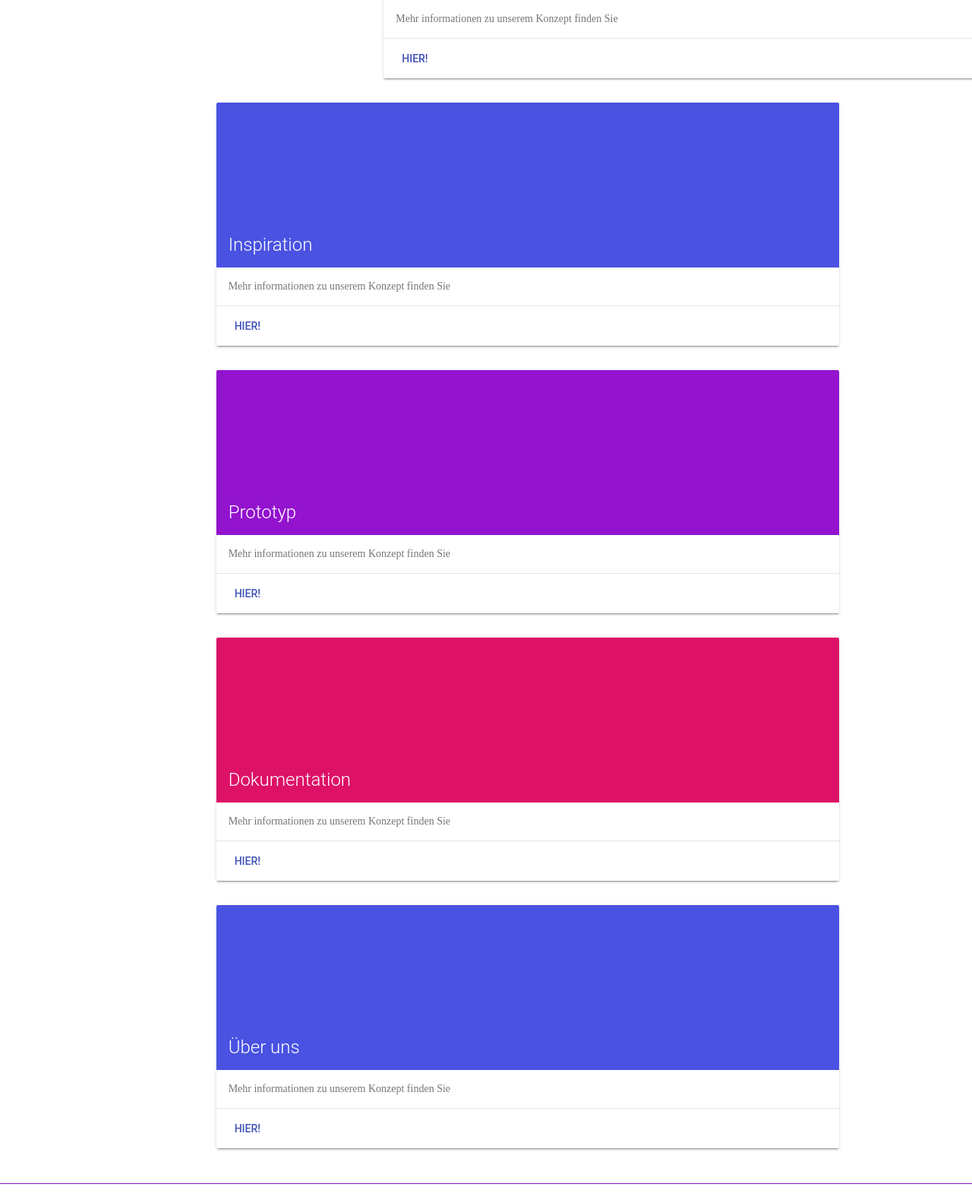
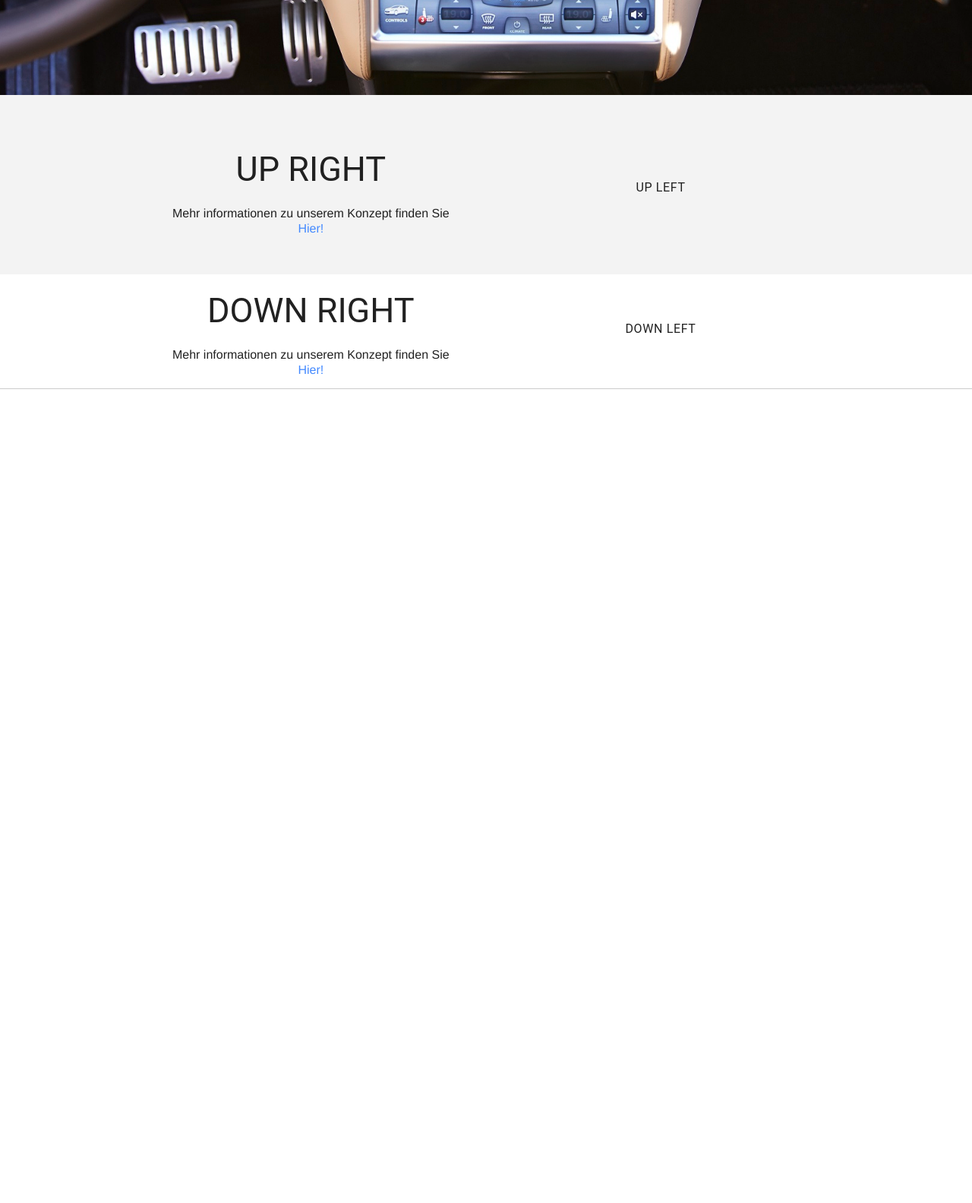
Before and after one commit to lkwint/WBA1_Challenge2017, a plain HTML site: page Konzepseite/index.html in a window 1280 px wide and 2400 px high. Shown: the part 817-2400 px from the top of the page at 76% size. Drawn offline with nearby package versions, Linux system fonts and the light colour scheme.

Commit message:
Konzeptseite is changed

```diff
--- a/Konzepseite/index.html
+++ b/Konzepseite/index.html
@@ -5,10 +5,11 @@
     <title>Challenge Konzept</title>
 
 
+    <link rel="stylesheet" href="styles/navi.css">
     <link rel="stylesheet" href="https://fonts.googleapis.com/icon?family=Material+Icons">
     <link rel="stylesheet" href="https://code.getmdl.io/1.3.0/material.indigo-pink.min.css">
     <link rel="stylesheet" href="https://code.getmdl.io/1.3.0/material.indigo-blue.min.css">
-    <link rel="stylesheet" href="styles/navi.css">
+
 
 
 
@@ -20,11 +21,7 @@
 <div class="mdl-layout mdl-js-layout mdl-layout--fixed-header">
     <header class="mdl-layout__header">
         <div class="mdl-layout__header-row backgrond_farbe">
-<<<<<<< HEAD
             <img src="img/Logo.svg" width="260px" height="260px">
-=======
-            <h6>Tesla</h6>
->>>>>>> alejandro
             <div class="mdl-layout-spacer"></div>
 
             <nav class="mdl-navigation mdl-layout--large-screen-only navigation_font">
@@ -42,50 +39,24 @@
     <main class="mdl-layout__content">
         <div class="page-content">
 
-            <div class="slideshow-container">   //erstellt die Vorschau der Bilder auf Landingpage
 
-                <div class="mySlides fade">
-                    <div class="numbertext"></div>
-                    <img class="slideshow_img" src="img/Training_challenge1.png"/>
-                </div>
-
-                <div class="mySlides fade">
-                    <div class="numbertext"></div>
-                    <img class="slideshow_img" src="img/Training_challenge2.png"/>
-                </div>
-
-                <div class="mySlides fade">
-                    <div class="numbertext"></div>
-                    <img class="slideshow_img" src="img/Training_challenge3.png"/>
-
-                    <div class="text"></div>
-                </div>
-
-            </div>
+        </div>
 
 
-            <div class="mdl-grid">        //erstellt den block "challange konzept"
+            <div class="first_big">
 
-                <div class="mdl-cell--2-offset">
+                <div>
                     <h6></h6>
                 </div>
-                <div class="mdl-cell mdl-cell--6-col">
-                    <!-- Square card -->
+                <div >
 
 
-                    <div class="demo-card-square demo_card_position mdl-card mdl-shadow--2dp demo_card_width">
-                        <div class="mdl-card__title mdl-card--expand" id="challenge_konzept">
+                    <div>
 
-
-                            <h2 class="mdl-card__title-text">Challenge Konzept</h2>
-
-                        </div>
-                        <div class="mdl-card__supporting-text">
-                            Mehr informationen zu unserem Konzept finden Sie
-                        </div>
-                        <div class="mdl-card__actions mdl-card--border">
-                            <a class="mdl-button mdl-button--colored mdl-js-button mdl-js-ripple-effect">
-                                Hier! </a>
+                        <div class="first_img">
+                            <a href="file:///C:/Users/F%C3%A9lixLuca/Desktop/WBA1_Challenge2017-master/Konzepseite/index.html#challenge_konzept">
+                                <img src="img/tesla_example.jpg">
+                            </a>
                         </div>
                     </div>
                 </div>
@@ -93,123 +64,86 @@
 
 
 
-            <div class="mdl-grid">
+            <div class="up_container">
 
-                <div class="mdl-cell--2-offset">
-                    <h6></h6>
+            <div class="wrapper">
+
+                <div>
+
+                <div class="up_left">
+                    <h6>UP LEFT</h6>
                 </div>
-                <div class="mdl-cell mdl-cell--6-col">
-                    <!-- Square card -->
 
 
-                    <div class="demo-card-square demo_card_position mdl-card mdl-shadow--2dp demo_card_width">
-                        <div class="mdl-card__title mdl-card--expand" id="inspiration">
+                    <div class="up_right">
+                        <div>
 
 
-                            <h2 class="mdl-card__title-text">Inspiration</h2>
+                            <h2>UP RIGHT</h2>
 
                         </div>
-                        <div class="mdl-card__supporting-text">
+                        <div>
                             Mehr informationen zu unserem Konzept finden Sie
                         </div>
-                        <div class="mdl-card__actions mdl-card--border">
-                            <a class="mdl-button mdl-button--colored mdl-js-button mdl-js-ripple-effect">
+                        <div>
+                            <a>
                                 Hier! </a>
                         </div>
                     </div>
+
                 </div>
+
             </div>
 
-            <div class="mdl-grid">
-
-                <div class="mdl-cell--2-offset">
-                    <h6></h6>
-                </div>
-                <div class="mdl-cell mdl-cell--6-col">
-                    <!-- Square card -->
+            </div>
 
 
-                    <div class="demo-card-square demo_card_position mdl-card mdl-shadow--2dp demo_card_width">
-                        <div class="mdl-card__title mdl-card--expand" id="prototyp">
+            <div class="down_container">
+
+            <div class="wrapper">
+
+                <div>
+
+                <div class="down_left">
+                    <h6>DOWN LEFT</h6>
+                </div>
 
 
-                            <h2 class="mdl-card__title-text">Prototyp</h2>
+                    <div class="down_right">
+                        <div>
+
+
+                            <h2>DOWN RIGHT</h2>
 
                         </div>
-                        <div class="mdl-card__supporting-text">
+                        <div>
                             Mehr informationen zu unserem Konzept finden Sie
                         </div>
-                        <div class="mdl-card__actions mdl-card--border">
-                            <a class="mdl-button mdl-button--colored mdl-js-button mdl-js-ripple-effect">
+                        <div>
+                            <a>
                                 Hier! </a>
                         </div>
                     </div>
+
                 </div>
+
             </div>
 
-            <div class="mdl-grid">
-
-                <div class="mdl-cell--2-offset">
-                    <h6></h6>
-                </div>
-                <div class="mdl-cell mdl-cell--6-col">
-                    <!-- Square card -->
+            </div>
 
 
-                    <div class="demo-card-square demo_card_position mdl-card mdl-shadow--2dp demo_card_width">
-                        <div class="mdl-card__title mdl-card--expand" id="dokumentation">
 
 
-                            <h2 class="mdl-card__title-text">Dokumentation</h2>
 
-                        </div>
-                        <div class="mdl-card__supporting-text">
-                            Mehr informationen zu unserem Konzept finden Sie
-                        </div>
-                        <div class="mdl-card__actions mdl-card--border">
-                            <a href="dokumentation.html" class="mdl-button mdl-button--colored mdl-js-button mdl-js-ripple-effect">
-                                Hier! </a>
-                        </div>
-                    </div>
-                </div>
-            </div>
-
-            <div class="mdl-grid">
-
-                <div class="mdl-cell--2-offset">
-                    <h6></h6>
-                </div>
-                <div class="mdl-cell mdl-cell--6-col">
-                    <!-- Square card -->
-
-
-                    <div class="demo-card-square demo_card_position mdl-card mdl-shadow--2dp demo_card_width">
-                        <div class="mdl-card__title mdl-card--expand" id="uber_uns">
-
-
-                            <h2 class="mdl-card__title-text">Über uns</h2>
-
-                        </div>
-                        <div class="mdl-card__supporting-text">
-                            Mehr informationen zu unserem Konzept finden Sie
-                        </div>
-                        <div class="mdl-card__actions mdl-card--border">
-                            <a class="mdl-button mdl-button--colored mdl-js-button mdl-js-ripple-effect">
-                                Hier! </a>
-                        </div>
-                    </div>
-                </div>
-            </div>
 
             <hr>
 
         </div>
 
-            <div><footer>
+            <div>
+            <footer>
                 <p id="p_footer"> Diese Seite wurde im Rahmen des WBA1 Projektes der Technichen Hochschuhle Köln erstellt</p>
                 <p id=""> Verantwortliche Studenten:</p>
-
-
             </footer>
             </div>
 </main>
--- a/Konzepseite/styles/navi.css
+++ b/Konzepseite/styles/navi.css
@@ -7,7 +7,7 @@
      padding-right: 0;
  }
 * {box-sizing:border-box}
-body {font-family: Verdana,sans-serif;}
+body {font-family: "Lato","Helvetica Neue","Helvetica",sans-serif;}
 .mySlides {display:none}
 
 /* Slideshow container */
@@ -16,6 +16,119 @@ body {font-family: Verdana,sans-serif;}
     margin: auto;
     width:100vw;
     max-height: 100vw;
+}
+
+/* Navigator */
+
+.nav h2{
+    font-family: "Lato","Helvetica Neue","Helvetica",sans-serif;
+    font-size: 36px;
+    line-height: 44px;
+    font-weight: 200;
+    margin-top: 30px;
+    margin-bottom: 5px;
+}
+
+/* First element */
+
+.first_big{
+    max-width: 100%;
+
+}
+
+.first{
+    text-align: center;
+    font-size: 36px;
+    line-height: 44px;
+    font-weight: 200;
+}
+
+.first_2{
+    color: #808080;
+    text-align: center;
+    font-size: 16px
+}
+
+.first h2{
+    font-family: "Lato","Helvetica Neue","Helvetica",sans-serif;
+    margin-bottom: 24px;
+    font-size: 36px;
+    line-height: 44px;
+    font-weight: 200;
+}
+
+.first_img{
+    width: 100%;
+}
+
+.first_img img {
+    width: 100%;
+    display: block;
+    margin: 0 auto;
+}
+
+
+/* UP CONTAINER */
+
+.up_container{
+    background-color: #f3f3f3;
+    padding: 50px 0;
+
+}
+
+.wrapper{
+    position: relative;
+    width: 920px;
+    margin: 0 auto;
+    min-height: 100%;
+}
+
+/* UP LEFT */
+
+.up_left{
+    text-align: center;
+    left: 50%;
+    width: 50%;
+    display: inline-block;
+    font-size: 16px;
+    position: relative;
+    vertical-align: middle;
+}
+
+/* UP RIGHT */
+
+.up_right{
+    text-align: center;
+    right: 50%;
+    width: 49%;
+    display: inline-block;
+    font-size: 16px;
+    position: relative;
+    vertical-align: middle;
+}
+
+/* DOWN LEFT */
+
+.down_left{
+    text-align: center;
+    left: 50%;
+    width: 50%;
+    display: inline-block;
+    font-size: 16px;
+    position: relative;
+    vertical-align: middle;
+}
+
+/* DOWN RIGHT */
+
+.down_right{
+    text-align: center;
+    right: 50%;
+    width: 49%;
+    display: inline-block;
+    font-size: 16px;
+    position: relative;
+    vertical-align: middle;
 }
 
 /* Caption text */
```
Also changed, not shown: Konzepseite/img/tesla_example.jpg (added).
